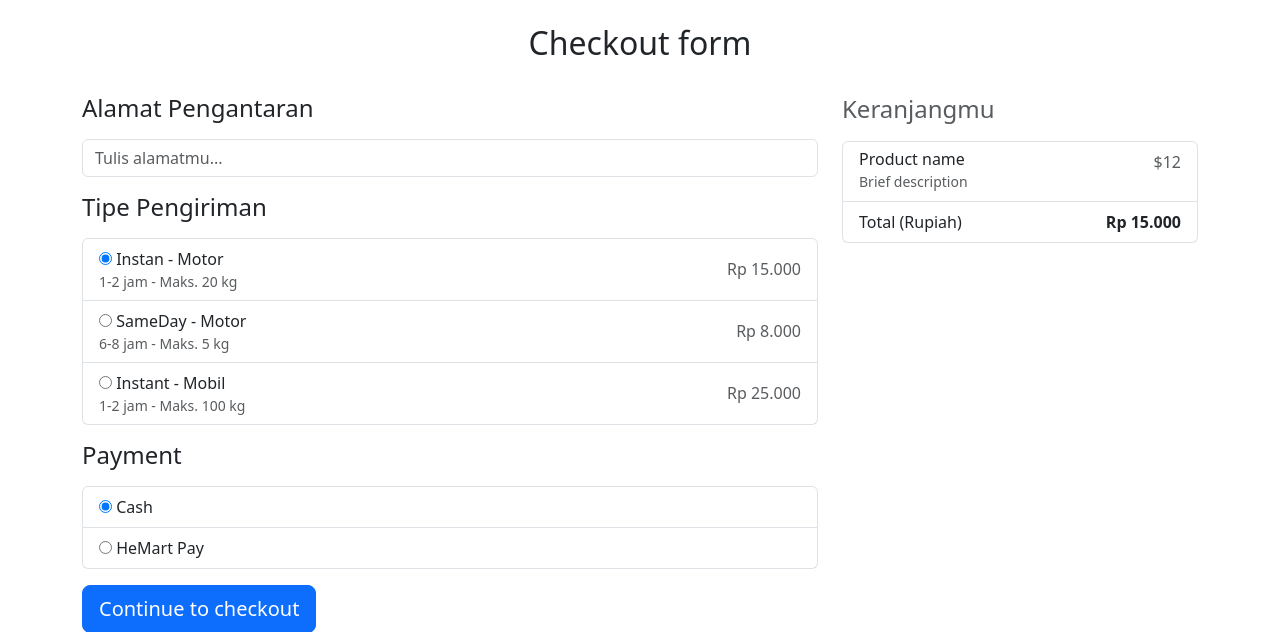
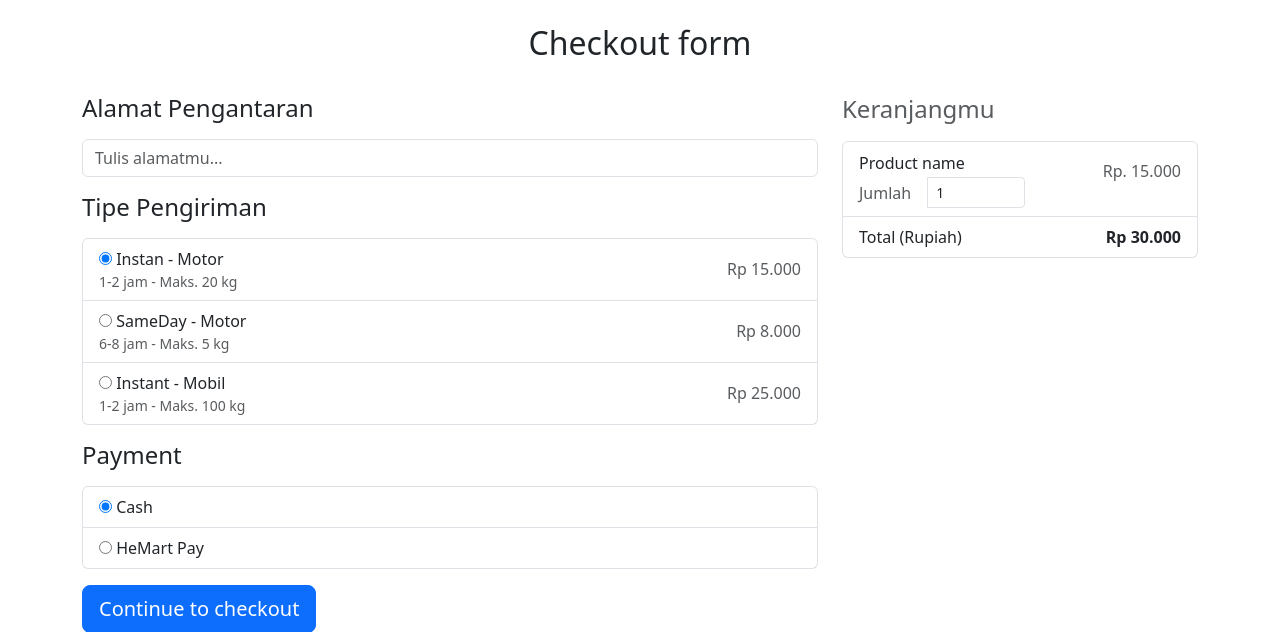
Before and after one commit to delivery-mart-api/delivery-service, a CodeIgniter 4 app: template app/Views/checkout_view.php in a window 1280 px wide. Shown: the part 56-688 px from the top of the page. Run offline with PHP 8.4 and a stand-in for CodeIgniter, Linux system fonts and the light colour scheme; the template is opened without the code that fills it, so the values that code supplies are empty; some libraries are stand-ins or nearby versions.

Commit message:
fix: add new ui feature

```diff
--- a/app/Views/checkout_view.php
+++ b/app/Views/checkout_view.php
@@ -13,27 +13,27 @@
         <span class="badge badge-secondary badge-pill">3</span>
       </h4>
       <ul class="list-group mb-3">
-            <li class="list-group-item d-flex justify-content-between lh-condensed">
+        <li class="list-group-item d-flex align-items-center justify-content-between lh-condensed">
           <div>
-                <h6 class="my-0">Product name</h6>
-                <small class="text-muted">Brief description</small>
+            <h6 class="my-1">Product name</h6>
+            <div class="d-flex input-group input-group-sm align-items-center">
+              <span class="text-muted fw-light">Jumlah</span>
+              <input id="quantity" name="quantity" type="number" class="form-control no-focus-outline mx-3 focus-none" value="1" min="1" max="100">
             </div>
-              <span class="text-muted">$12</span>
+          </div>
+          <p class="text-muted">Rp. <span id="harga"><?= number_format(15000, 0, ',', '.'); ?></span></p>
         </li>
         <li class="list-group-item d-flex justify-content-between">
           <span>Total (Rupiah)</span>
-              <strong>Rp <?= number_format(15000, 0, ',', '.'); ?></strong>
+          <strong>Rp <span id="total"><?= number_format(15000, 0, ',', '.'); ?></span></strong>
         </li>
       </ul>
     </div>
     <div class="col-md-8 order-md-1">
       <h4 class="mb-3">Alamat Pengantaran</h4>
-          <form class="needs-validation" >
+      <form class="needs-validation">
         <div class="mb-3">
           <input type="text" class="form-control" id="address" placeholder="Tulis alamatmu..." required>
-              <div class="invalid-feedback">
-                Please enter your shipping address.
-              </div>
         </div>
 
         <h4 class="mb-3">Tipe Pengiriman</h4>
@@ -92,6 +92,43 @@
       </form>
     </div>
   </div>
+</div>
+<script>
+  var quantityInput = document.getElementById('quantity');
+  var totalElement = document.getElementById('total');
+  var shippingRadios = document.querySelectorAll('input[name="shipping"]');
 
-    </div>
+  function updateTotal() {
+    var quantity = quantityInput.value;
+    var maxQuantity = parseInt(quantityInput.getAttribute('max'));
+    var harga = 15000; // Change this to the actual price
+    var shippingCost = 0;
+
+    shippingRadios.forEach(function (radio) {
+      if (radio.checked) {
+        shippingCost = parseInt(radio.value);
+      }
+    });
+
+    var total = quantity * harga + shippingCost;
+
+    totalElement.innerText = total.toLocaleString('id-ID');
+
+    if (quantity > maxQuantity) {
+      alert('Stok tidak cukup, hanya ada ' + maxQuantity);
+      // You can also display a more user-friendly notification using a modal or other UI element.
+    }
+  }
+
+  // Add event listeners
+  quantityInput.addEventListener('input', updateTotal);
+
+  shippingRadios.forEach(function (radio) {
+    radio.addEventListener('change', updateTotal);
+  });
+
+  // Initial update
+  updateTotal();
+</script>
+
 <?= $this->endSection(); ?>
```
Lines whose indentation alone changed are shown as unchanged.
